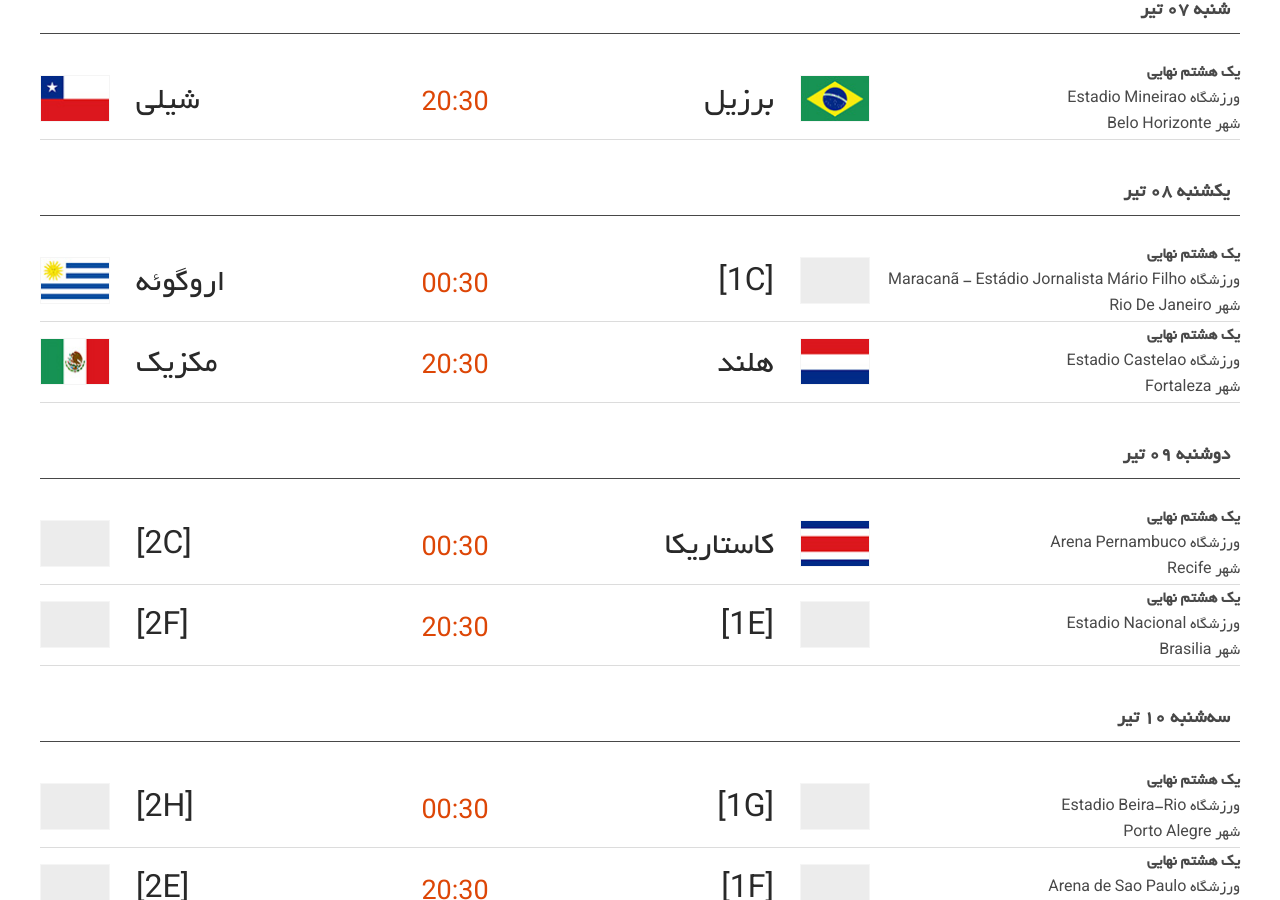
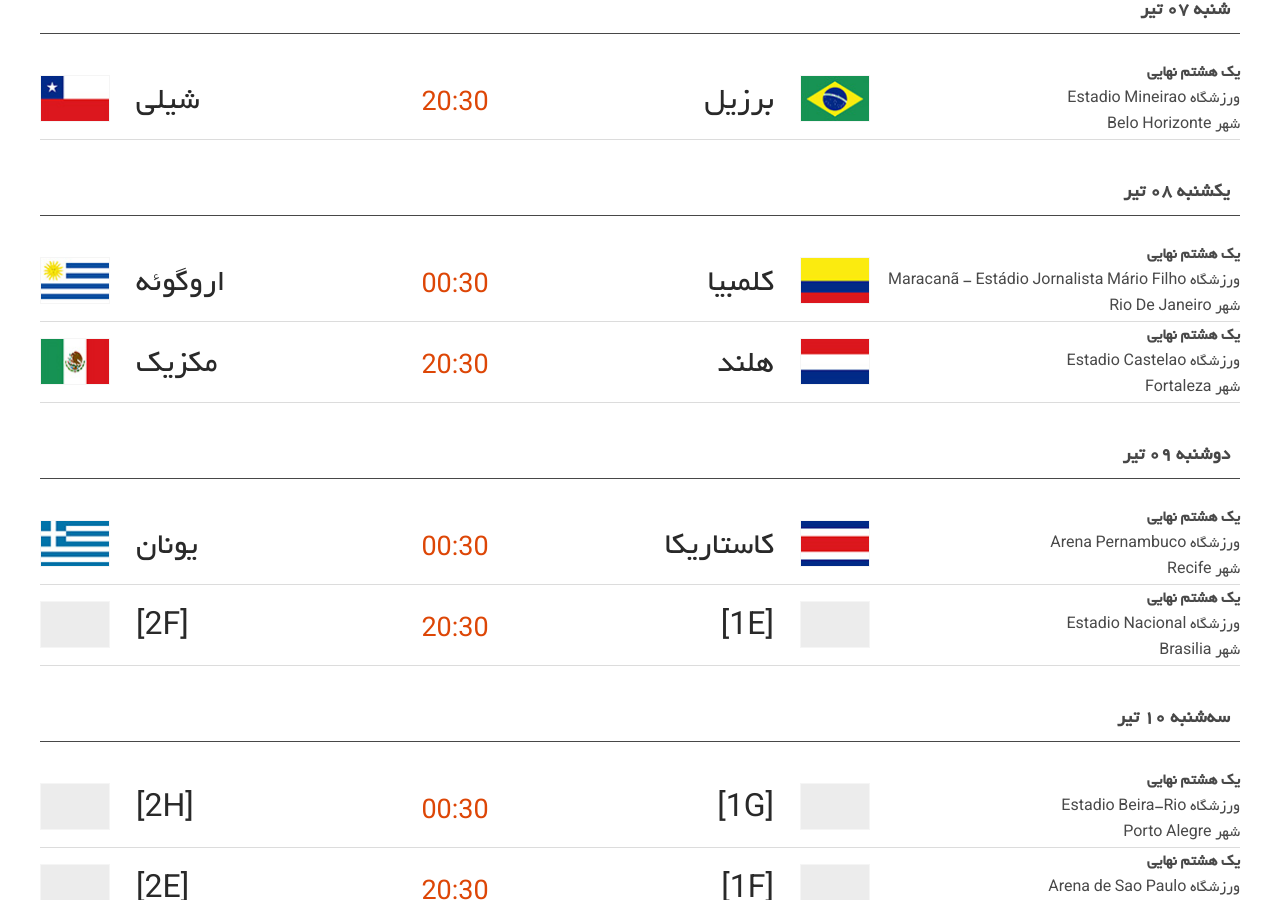
Before and after one commit to HosseinKarami/fifawc, a Jekyll site: the page built from index.html, in a window 1280 px wide and 900 px high, scrolled down 5749 px. Built offline with Jekyll 4.4.1, drawn with Linux system fonts in a browser that asks for light colours; comment, search, counter and statistics services are not loaded.

Commit message:
1C and 2C

```diff
--- a/_data/matches.yml
+++ b/_data/matches.yml
@@ -833,9 +833,9 @@
 - date: یکشنبه 08 تیر
   groups:
   - group: يک هشتم نهايي
-    team1: "[1C]"
+    team1: "کلمبیا"
     team2: "اروگوئه"
-    flag1: assets/img/flags/blank.png
+    flag1: assets/img/flags/col.png
     flag2: assets/img/flags/uru.png
     pts1: "zero"
     pts2: "0"
@@ -869,9 +869,9 @@
   groups:
   - group: يک هشتم نهايي
     team1: "کاستاريکا"
-    team2: "[2C]"
+    team2: "یونان"
     flag1: assets/img/flags/crc.png
-    flag2: assets/img/flags/blank.png
+    flag2: assets/img/flags/gre.png
     pts1: "zero"
     pts2: "0"
     goal1: ""
```
